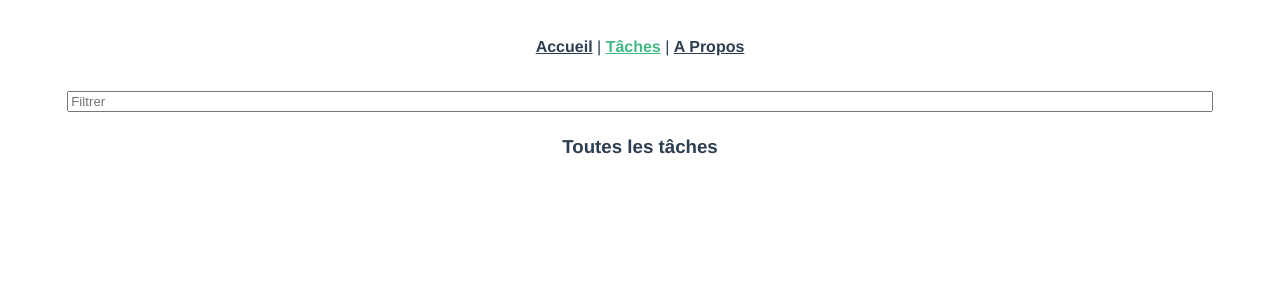
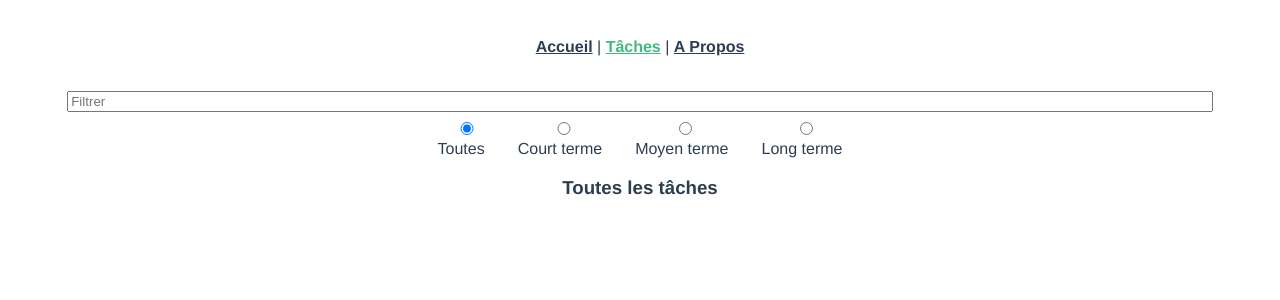
Before and after one commit to hermann-10/progressor-api-vue, a Vue app: page /tasks in a window 1280 px wide. Shown: the top 300 px of the page. Built offline with nearby package versions, Linux system fonts and the light colour scheme.

Commit message:
Créer et binder un groupe de boutons radio

```diff
--- a/src/views/Tasks.vue
+++ b/src/views/Tasks.vue
@@ -1,6 +1,23 @@
 <template>
-  <input type="text" placeholder="Filtrer" v-model="letters" @keyup="filter" />
-  <!-- Two way binding -->
+  <input type="text" placeholder="Filtrer" v-model="letters" @keyup="filter" />   <!-- Two way binding -->
+  <div class="radio-filters">
+    <label for="all">
+      <input type="radio" id="all" value="" v-model="selectedTemporality">Toutes
+    </label>
+
+    <label for="short-term">
+      <input type="radio" id="short-term" value="short-term" v-model="selectedTemporality">Court terme
+    </label>
+
+    <label for="medium-term">
+      <input type="radio" id="medium-term" value="medium-term" v-model="selectedTemporality">Moyen terme
+    </label>
+
+    <label for="long-term">
+      <input type="radio" id="long-term" value="long-term" v-model="selectedTemporality">Long terme
+    </label>
+
+  </div>
   <h3>Toutes les tâches</h3>
   <div v-show="tasksFiltered.length > 0">
     <div class="task" v-for="task in tasksFiltered" :key="task.id">
@@ -19,6 +36,7 @@ export default {
   setup() {
     const tasks = ref([]);
     const letters = ref("");
+    const selectedTemporality = ref("");
     tasks.value = tasksService.read();
     const tasksFiltered = ref([]);
     filter();
@@ -46,7 +64,7 @@ export default {
     }
 
     //return { tasks,letters, tasksFiltered, convertCase, filter };
-    return { tasks,tasksFiltered, convertCase, letters, filter }; //On rend ici les éléments crés accesibles au template
+    return { tasks,tasksFiltered, convertCase, letters, selectedTemporality, filter }; //On rend ici les éléments crés accesibles au template
   }
 };
 </script>
@@ -57,4 +75,9 @@ export default {
   border: 3px solid #42b983;
   border-radius: 5px;
 }
+
+.radio-filters{
+  display: flex;
+  justify-content: center;
+}
 </style>
```
